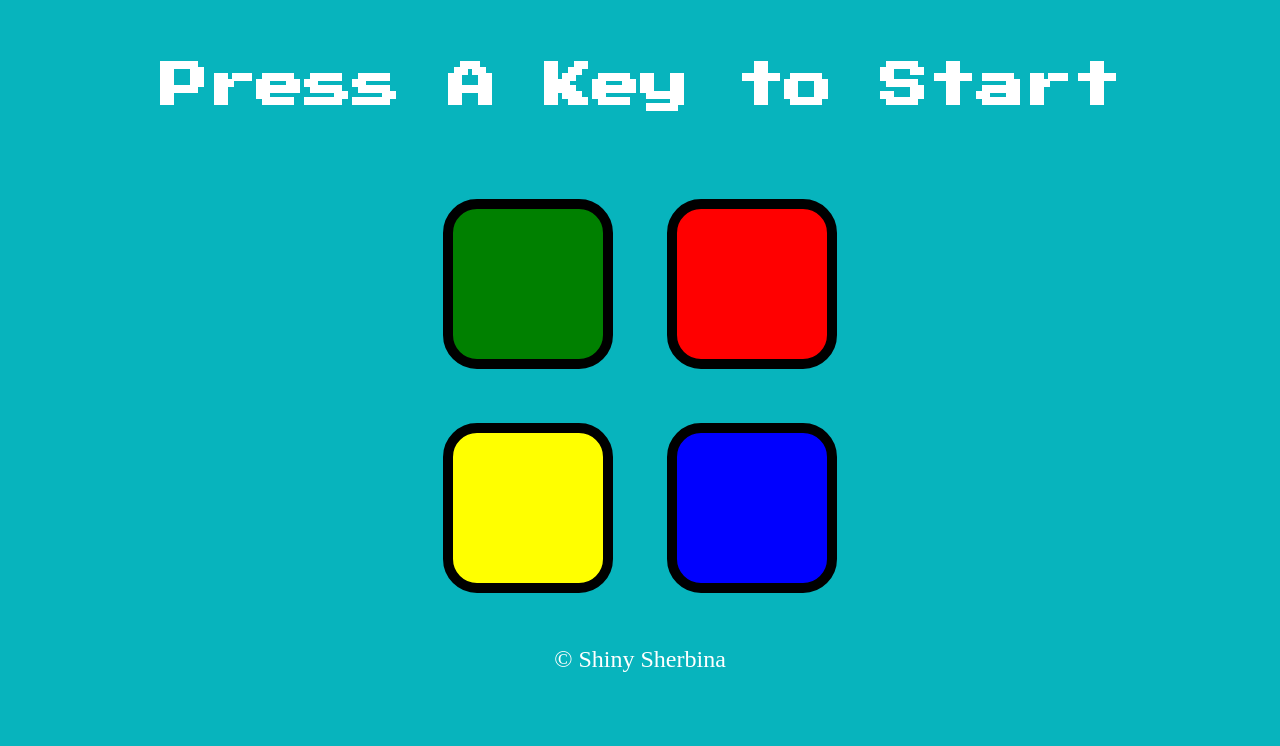
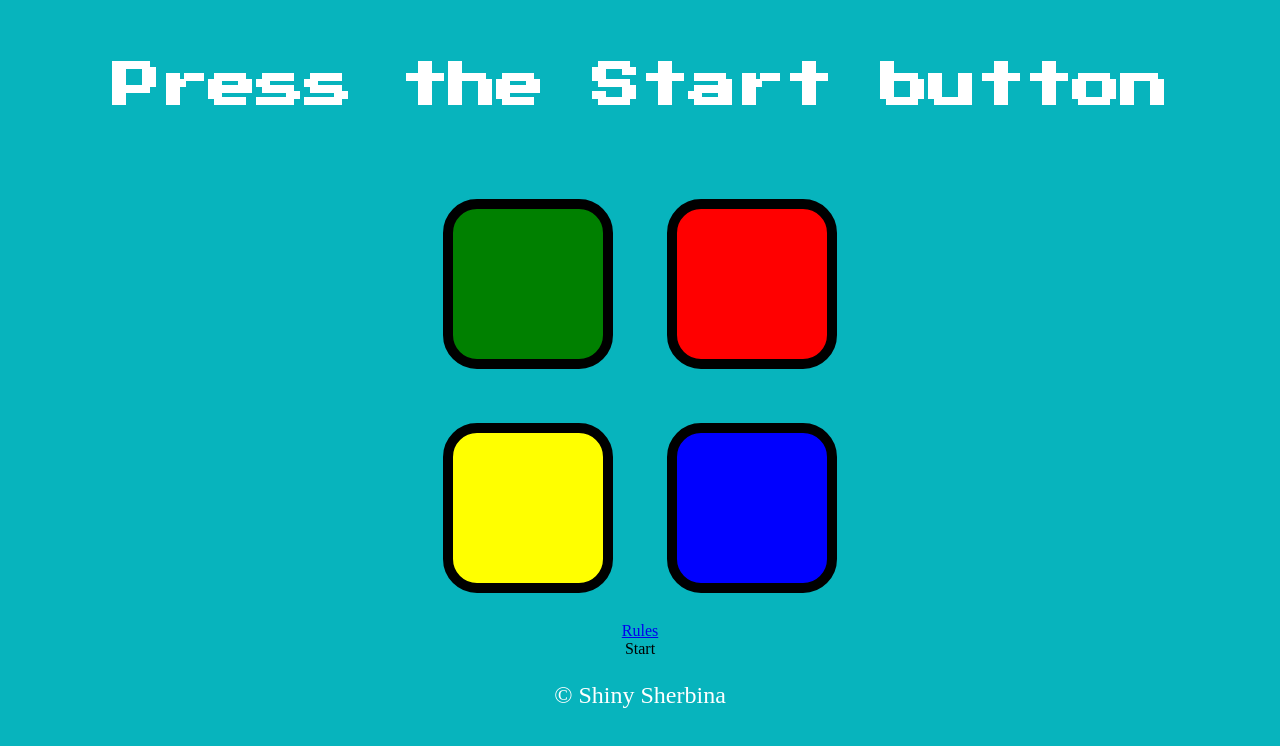
Before and after one commit to shinysherbina/SimonGame, a plain HTML site: page index.html in a window 1280 px wide. Drawn offline with nearby package versions, Linux system fonts and the light colour scheme.

Commit message:
Added start button

```diff
--- a/index.html
+++ b/index.html
@@ -9,7 +9,10 @@
 </head>
 
 <body>
-  <h1 id="level-title">Press A Key to Start</h1>
+
+  <h1 id="level-title">Press the Start button</h1>
+
+
   <div class="container">
     <div class="row">
 
@@ -34,6 +37,8 @@
     </div>
 
   </div>
+  <div type="button" id="rules" class="control"><a href ="./rules.html">Rules</a></div>
+  <div type="button" id="start" class="control">Start</div>
 
   <!-- jquery and javascript  -->
   <script src="https://ajax.googleapis.com/ajax/libs/jquery/3.7.0/jquery.min.js"></script>
```
